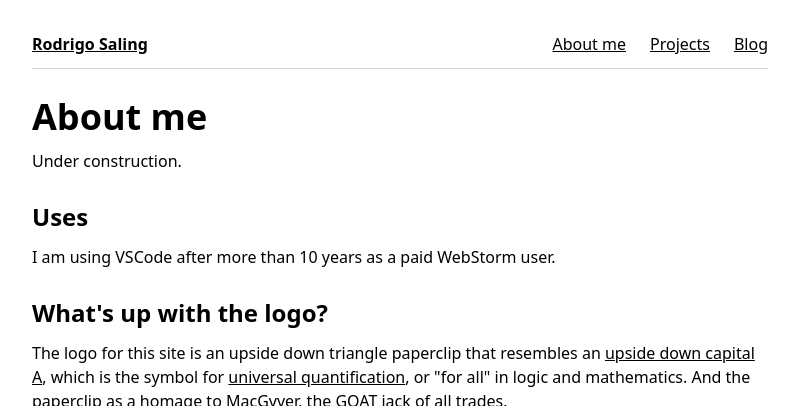
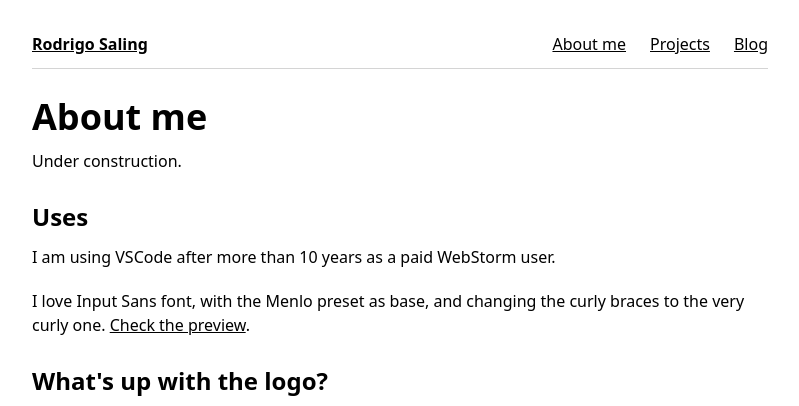
Before and after one commit to rodrigosaling/rodrigosaling.com, a Gatsby site: page /about-me in a window 1280 px wide. Shown: the top 406 px of the page, without its empty margins (240-1039 px from the left). Built offline with nearby package versions, Linux system fonts and the light colour scheme; Gatsby itself is replaced by a stand-in of ours; some packages are replaced by stand-ins of ours.

Commit message:
adds link to my custom Input Sans font

```diff
--- a/src/pages/about-me.tsx
+++ b/src/pages/about-me.tsx
@@ -15,6 +15,15 @@ const AboutMePage: React.FC<PageProps> = () => {
         <HeadingTwo id="uses">Uses</HeadingTwo>
         <p>
           I am using VSCode after more than 10 years as a paid WebStorm user.
+        </p>
+
+        <p>
+          I love Input Sans font, with the Menlo preset as base, and changing
+          the curly braces to the very curly one.{' '}
+          <a href="https://input.djr.com/preview/?size=14&language=javascript&theme=solarized-light&family=InputSans&width=300&weight=400&line-height=1.2&a=0&g=ss&i=serif&l=serifs_round&zero=slash&asterisk=height&braces=0&preset=dejavu&customize=please">
+            Check the preview
+          </a>
+          .
         </p>
 
         <HeadingTwo id="whats-up-with-the-logo">
```
